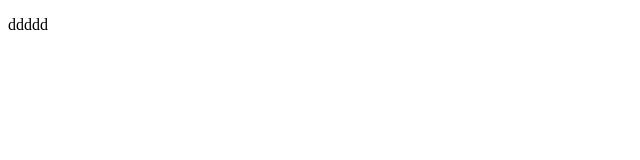
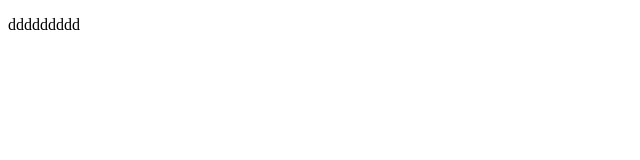
Before and after one commit to piperleeson/piper-portfolio, a plain HTML site: page src/index.html in a window 1280 px wide. Shown: the full height of the page, 0-640 px from the left. Drawn offline with Linux system fonts and the light colour scheme.

Commit message:
test commit

```diff
--- a/src/index.html
+++ b/src/index.html
@@ -7,6 +7,6 @@
     <title>Document</title>
 </head>
 <body>
-    <p>ddddd</p>
+    <p>ddddddddd</p>
 </body>
 </html>
```
